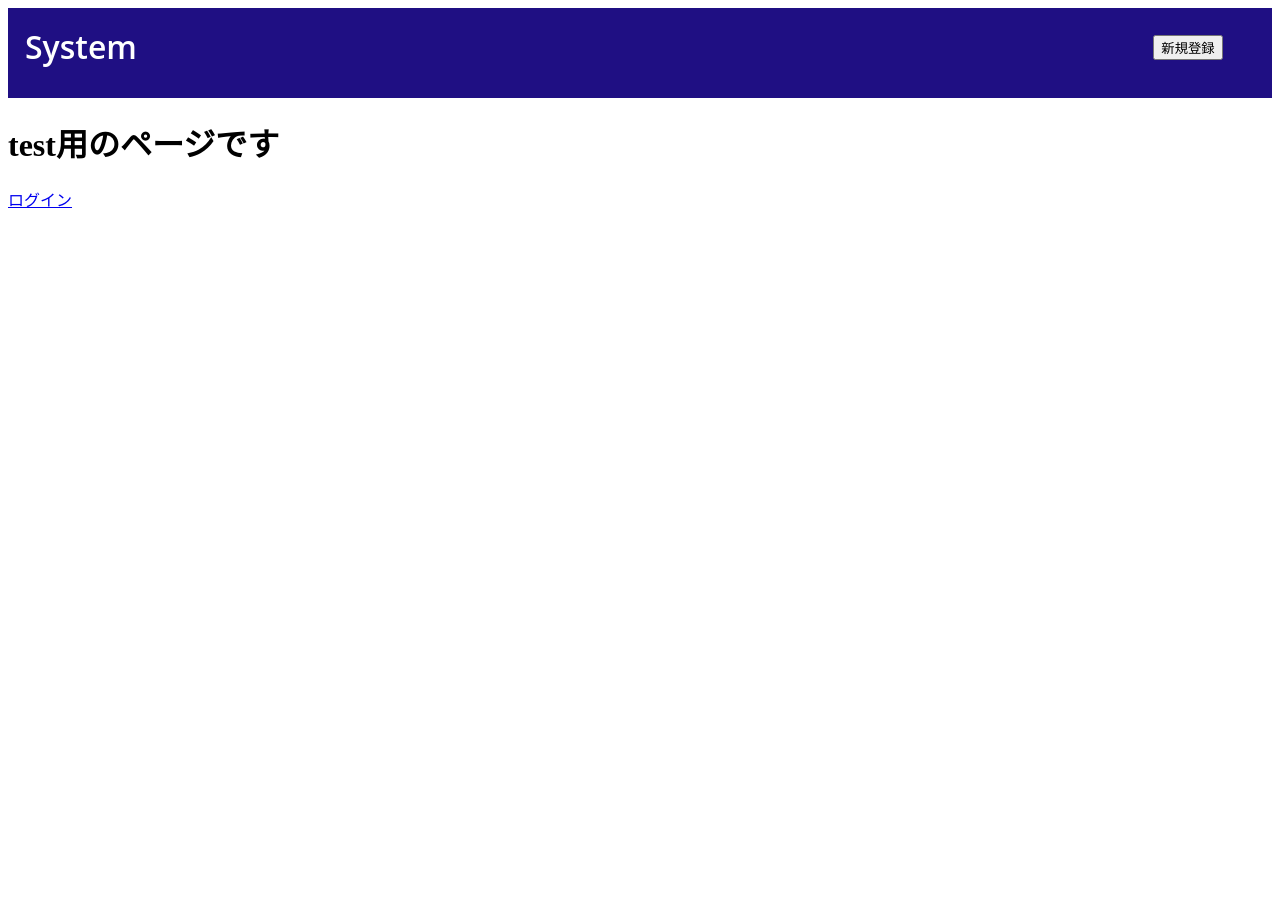
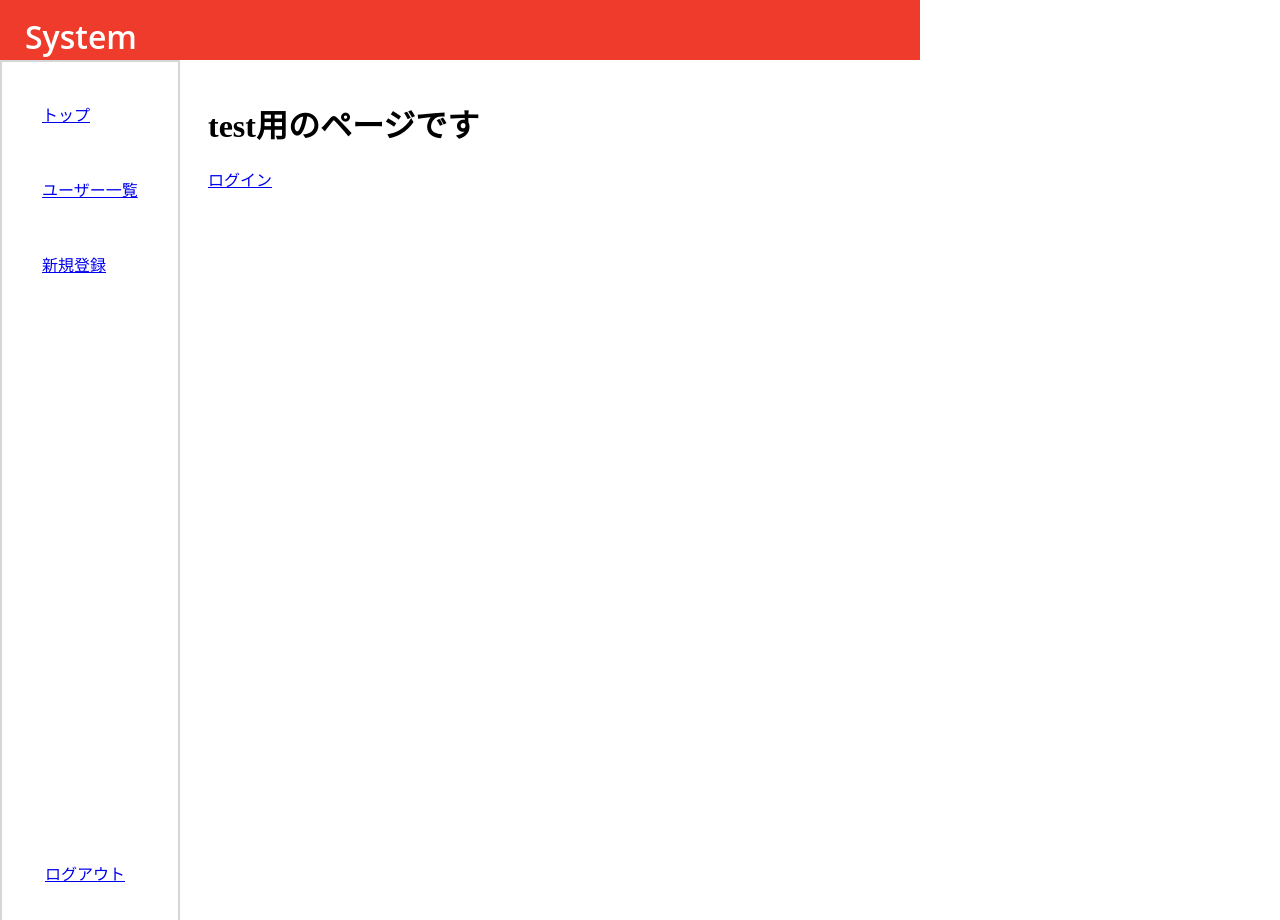
Before and after one commit to rvp-training/team-SB, a PHP site: page / in a window 1280 px wide. Run offline with PHP 8.4, Linux system fonts and the light colour scheme; data that the repository does not hold is empty.

Commit message:
header/sidebar作成

```diff
--- a/src/components/admin/sidebar.php
+++ b/src/components/admin/sidebar.php
@@ -1,14 +1,13 @@
 <!-- 管理者用サイドバーです -->
-<div class="container">
-  <main class="main">
-    <!-- メインコンテンツ -->
-  </main>
-  <div class="sidebar">
-    <div class="sidebar__item">
-      <!-- 中身 -->
+<div class="sidebar">
+    <div class="sidebar_item">
+        <ul>
+            <li><a href="http://localhost/pages/admin">トップ</a></li>
+            <li><a href="http://localhost/pages/admin/users">ユーザー一覧</a></li>
+            <li><a href="http://localhost/pages/admin/register">新規登録</a></li>
+        </ul>
+        <div class="sidebar_item_fixed">
+            <a href="/logout APIを呼び出す処理">ログアウト</a>
+        </div>
     </div>
-    <div class="sidebar__item sidebar__item--fixed">
-      <!-- 固定・追従させたいエリア -->
-    </div>
-  </div>
 </div>
--- a/src/components/posts/sidebar.php
+++ b/src/components/posts/sidebar.php
@@ -1,10 +1,10 @@
 <!-- 一般ユーザー用サイドバーです -->
 <div class="sidebar">
     <div class="sidebar_item">
-        <li>
-         <ul>ビジネス</ul>
-         <ul>プライベート</ul>
-        </li>
+        <ul>
+         <li><a href="http://localhost/pages/posts?category=bussniess">ビジネス</a></li>
+         <li><a href="http://localhost/pages/posts?category=private">プライベート</a></li>
+        </ul>
         <div class="sidebar_item_fixed">
             <a href="/logout APIを呼び出す処理">ログアウト</a>
         </div>
--- a/src/css/system.css
+++ b/src/css/system.css
@@ -1,15 +1,19 @@
 
 .header_01 {
+    position: fixed;
+    top: 0px;
+    left: 0px;
     height: 60px;
-    width: 100%;
-    padding: 15px 0;
+    width: 100vh;
     background-color: #1F0F83;;
   }
 
 .header_02 {
+    position: fixed;
+    top: 0px;
+    left : 0px;
     height: 60px;
-    width: 100%;
-    padding: 15px 0;
+    width: 100vh;
     background-color: #EE3B2C;
 }
 
@@ -17,7 +21,7 @@
 .header_title {
     position: absolute;
     left: 25px;
-    top: 25px;
+    top: 15px;
     color: #ffffff;
     font-family: Open Sans;
     font-style: normal;
@@ -53,23 +57,38 @@
 }
 
 .sidebar {
-    width: 320px;
+    position: fixed;
+    top: 60px;
+    left: 0px;
+    width: 180px;
+    height: 100vh;
+    background-color: #ffffff;
+    border: 2px solid rgba(0, 0, 0, 0.16);
+    box-sizing: border-box;
 }
 
-.sidebar_item {
+.sidebar_item link{
     font-family: Open Sans;
-font-style: normal;
-font-weight: 600;
-font-size: 18px;
-line-height: 24px;
-color: #828282;
+    font-style: normal;
+    font-weight: 600;
+    font-size: 18px;
+    color: #828282;
 }
 
 .sidebar_item_fixed {
-    position: absolute;
-width: 90px;
-height: 24px;
-left: 15px;
-bottom: 46px;
+    position: fixed;
+    left: 45px;
+    bottom: 35px;
 
 }
+
+.sidebar_item li {
+    line-height: 75px;
+    list-style: none;
+    }
+
+main {
+    display: block;
+    margin-top: 100px;
+    margin-left: 200px;
+  }
--- a/src/pages/index.php
+++ b/src/pages/index.php
@@ -7,7 +7,9 @@
 </head>
 <body>
     <?php include('../components/posts/header.php'); ?>
-    <h1>test用のページです</h1>
+    <?php include('../components/posts/sidebar.php'); ?>
+    <main>
+        <h1>test用のページです</h1>
     <a href="http://localhost/pages/login">ログイン</a>
     <p>
         <?php
@@ -18,5 +20,22 @@
             curl_close($curl);
         ?>
     </p>
+    </main>
 </body>
 </html>
+
+<!DOCTYPE html>
+<html>
+<head>
+         <meta http-equiv="content-type" content="text/html; charset=utf-8" />
+              <link href="http://localhost/css/system.css" rel="stylesheet" type="text/css" />
+
+</head>
+<body>
+    <?php include('../components/admin/header.php'); ?>
+    <?php include('../components/admin/sidebar.php'); ?>
+    <main>
+        <!-- ここに内容を入れてください-->
+    </main>
+</body>
+</html>
```
Also changed, not shown: src/pages/admin/delete/confirm.php (+16 -0 lines), src/pages/admin/edit/confirm.php (+16 -0 lines), src/pages/admin/edit/index.php (+16 -0 lines), src/pages/admin/index.php (+16 -0 lines), src/pages/admin/register/confirm.php (+16 -0 lines), src/pages/admin/search.php (+16 -0 lines), src/pages/admin/users.php (+16 -0 lines), src/pages/posts/detail.php (+15 -0 lines), src/pages/posts/index.php (+15 -0 lines), src/pages/posts/new.php (+15 -0 lines), src/pages/posts/search.php (+15 -0 lines).
